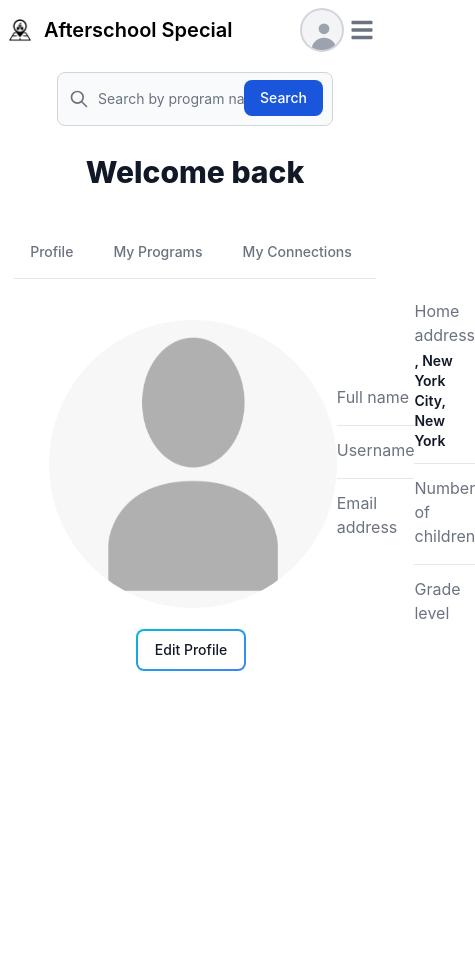
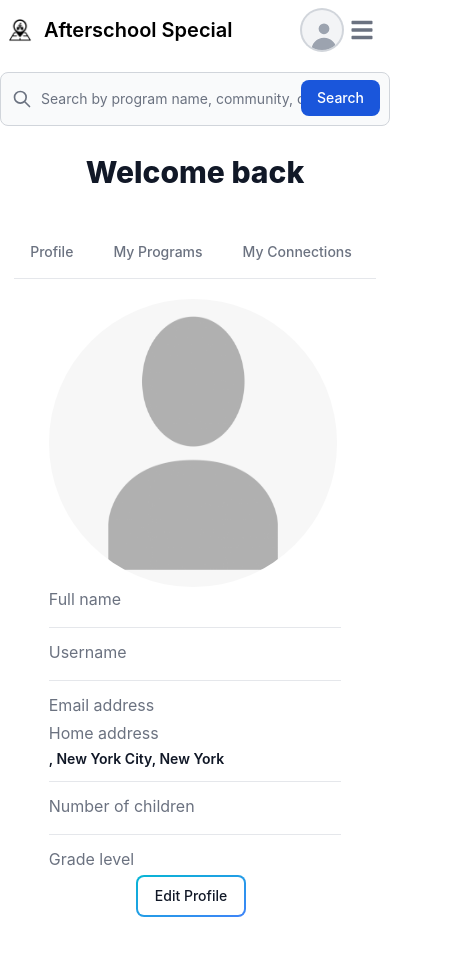
Before and after one commit to btdavis300/after-school-special, a React (Create React App) app in the folder client/: page /profile in a window 390 px wide. Shown: the top 956 px of the page, 475 px wide, since content can reach past the window. Built offline with nearby package versions, Linux system fonts and the light colour scheme; no server answers.

Commit message:
responsive design for profile card and search bar

```diff
--- a/client/src/components/NavBar.js
+++ b/client/src/components/NavBar.js
@@ -143,7 +143,7 @@ function NavBar({ loggedIn, currentUser, setCurrentUser, setLoggedIn, visible, s
                 </Navbar.Collapse>
             </Navbar>
             <div class='flex justify-center'>
-                <form onSubmit={onSearch} class='sm:w-full md:w-6/12 lg:w-2/5 pb-3 pt-3'>
+                <form onSubmit={onSearch} class='w-full sm:w-full md:w-3/4 lg:w-6/12 xl:w-3/5 pb-3 pt-3'>
                     <div class="relative">
                         <div class="flex absolute inset-y-0 left-0 items-center pl-3 pointer-events-none">
                             <svg aria-hidden="true" class="w-5 h-5 text-gray-500 dark:text-gray-400" fill="none" stroke="currentColor" viewBox="0 0 24 24" xmlns="http://www.w3.org/2000/svg"><path stroke-linecap="round" stroke-linejoin="round" stroke-width="2" d="M21 21l-6-6m2-5a7 7 0 11-14 0 7 7 0 0114 0z"></path></svg>
--- a/client/src/components/ProfileCard.js
+++ b/client/src/components/ProfileCard.js
@@ -39,7 +39,7 @@ function ProfileCard({ currentUser, setCurrentUser }) {
 
     return (
         <div class='w-3/4'>
-            <div class='flex flex-row justify-between items-center'>
+            <div class='flex flex-col sm:flex sm:flex-row sm:justify-between sm:items-center'>
                 <img class="w-72 h-72 rounded-full " src={profPic} alt="profile picture" />
 
                 <dl class="max-w-md text-gray-900 divide-y divide-gray-200 dark:text-white dark:divide-gray-700">
```
